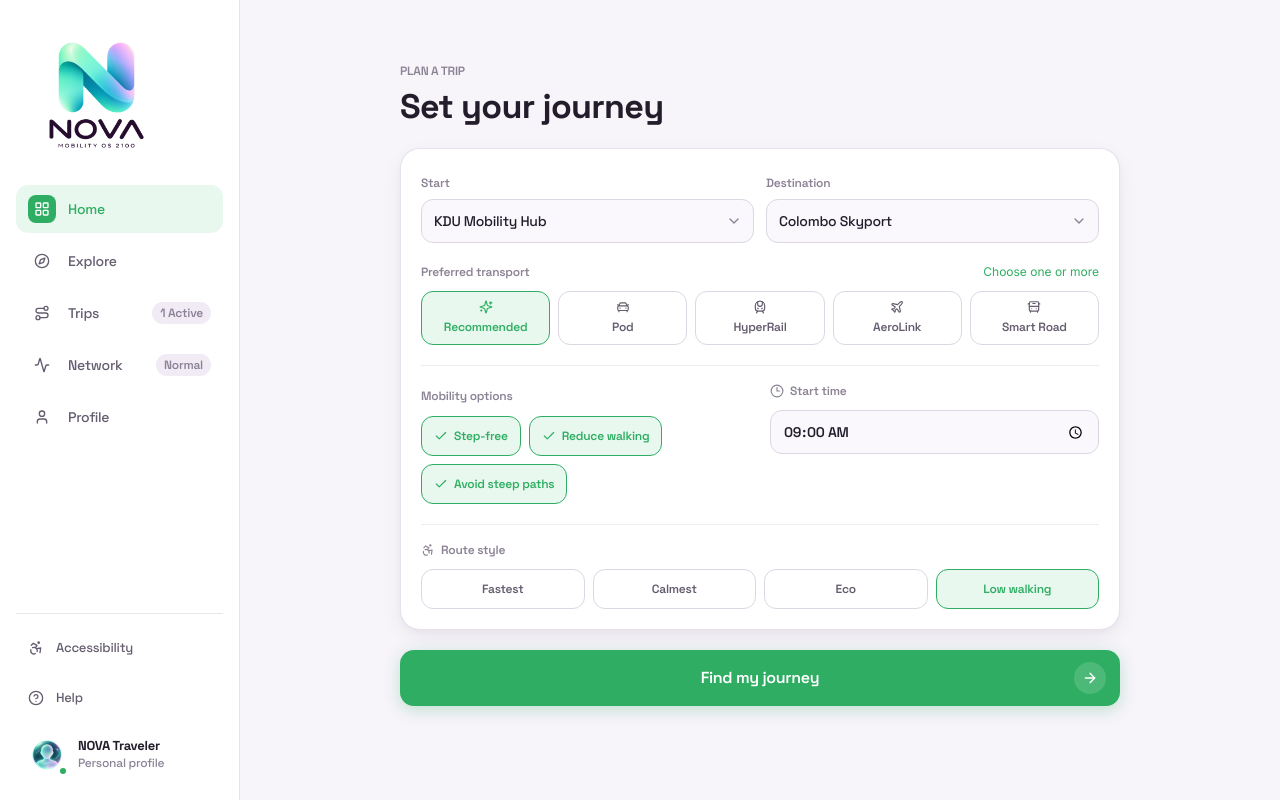
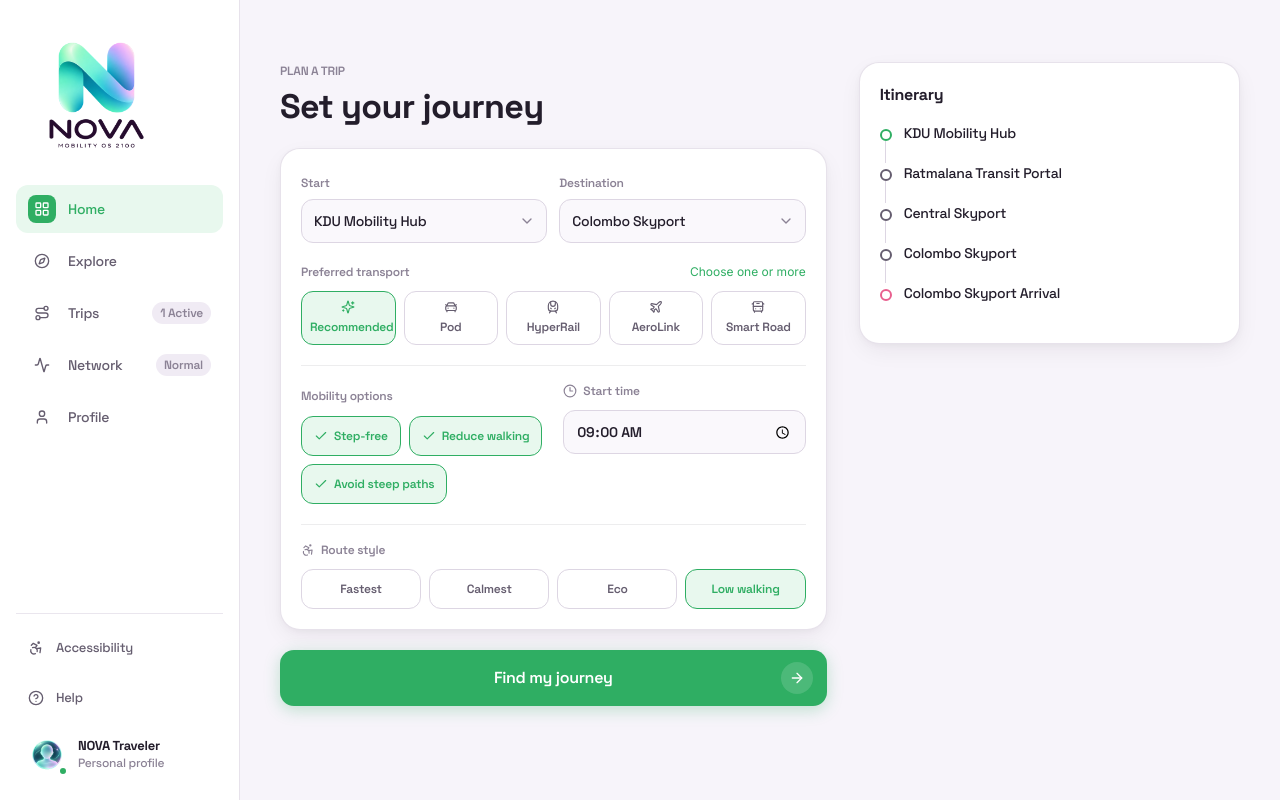
Before and after one commit to dulanprabashwara/Cre8X-3.0, a Next.js app: page / in a window 1280 px wide. Built offline with nearby package versions, Linux system fonts and the light colour scheme.

Commit message:
Update page.tsx

```diff
--- a/app/page.tsx
+++ b/app/page.tsx
@@ -8,10 +8,15 @@ import { JourneyPlannerCard } from "@/components/home/JourneyPlannerCard";
 import { PlanningLoadingOverlay } from "@/components/home/PlanningLoadingOverlay";
 import { Button } from "@/components/ui/Button";
 import { useJourney } from "@/context/JourneyContext";
+import { cn } from "@/lib/utils";
 
 export default function HomePage() {
   const router = useRouter();
-  const { startPlanning } = useJourney();
+  const { currentJourney, startPlanning } = useJourney();
+  const stops = [
+    currentJourney.origin,
+    ...currentJourney.segments.map((segment) => segment.destinationStation),
+  ];
 
   const handleFindJourney = () => {
     startPlanning(() => {
@@ -20,14 +25,15 @@ export default function HomePage() {
   };
 
   return (
-    <main className="flex-1 flex flex-col w-full max-w-[720px] mx-auto justify-center py-1 sm:py-2">
+    <main className="flex-1 flex flex-col w-full max-w-[1120px] mx-auto justify-center py-1 sm:py-2">
       {/* Mobile-only AppHeader */}
       <div className="md:hidden mb-2">
         <AppHeader />
       </div>
 
       <div className="w-full py-2 sm:py-4">
-        <div className="flex flex-col space-y-4 sm:space-y-5">
+        <div className="grid items-start gap-6 lg:grid-cols-12 lg:gap-8">
+          <div className="flex flex-col space-y-4 sm:space-y-5 lg:col-span-7">
             <div>
               <p className="text-[12px] font-heading font-semibold uppercase tracking-[0.14em] text-nova-text-muted">
                 Plan a trip
@@ -39,7 +45,6 @@ export default function HomePage() {
 
             <JourneyPlannerCard />
 
-          {/* Primary CTA Button */}
             <Button
               size="lg"
               fullWidth
@@ -50,7 +55,26 @@ export default function HomePage() {
             >
               Find my journey
             </Button>
+          </div>
 
+          <section className="w-full rounded-card border border-nova-border/70 bg-white p-4 sm:p-5 shadow-card lg:col-span-5" aria-labelledby="itinerary-heading">
+            <h2 id="itinerary-heading" className="font-heading text-[16px] font-bold text-nova-text-primary">
+              Itinerary
+            </h2>
+            <div className="mt-4 space-y-0">
+              {stops.map((stop, index) => (
+                <div key={`${stop}-${index}`} className="flex min-h-10 items-stretch gap-3">
+                  <div className="flex w-3 flex-col items-center">
+                    <span className={cn("mt-1.5 h-3 w-3 rounded-full border-2 bg-white", index === 0 ? "border-nova-green" : index === stops.length - 1 ? "border-nova-coral" : "border-nova-text-secondary")} />
+                    {index < stops.length - 1 && <span className="w-px flex-1 bg-nova-border" />}
+                  </div>
+                  <p className="pb-3 text-[14px] font-heading font-medium text-nova-text-primary">
+                    {stop}
+                  </p>
+                </div>
+              ))}
+            </div>
+          </section>
         </div>
       </div>
 
```
Lines whose indentation alone changed are shown as unchanged.
